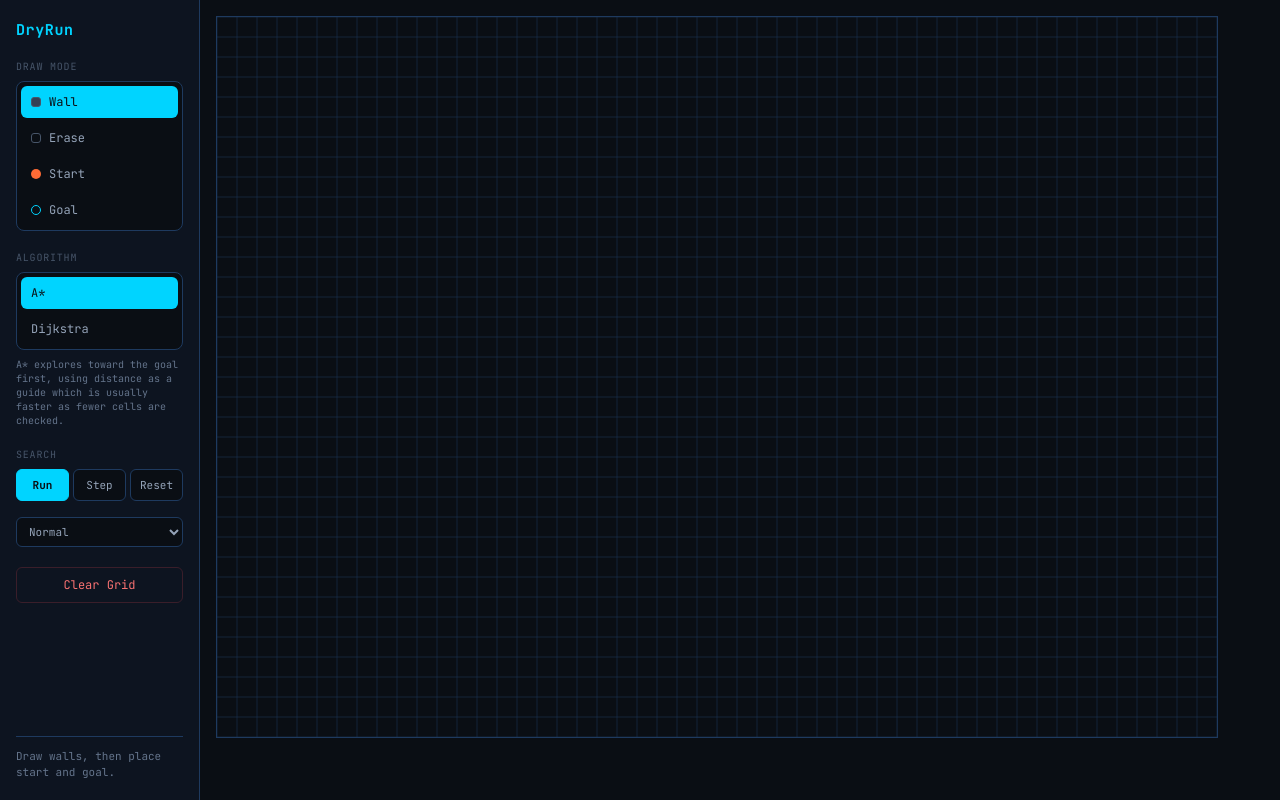
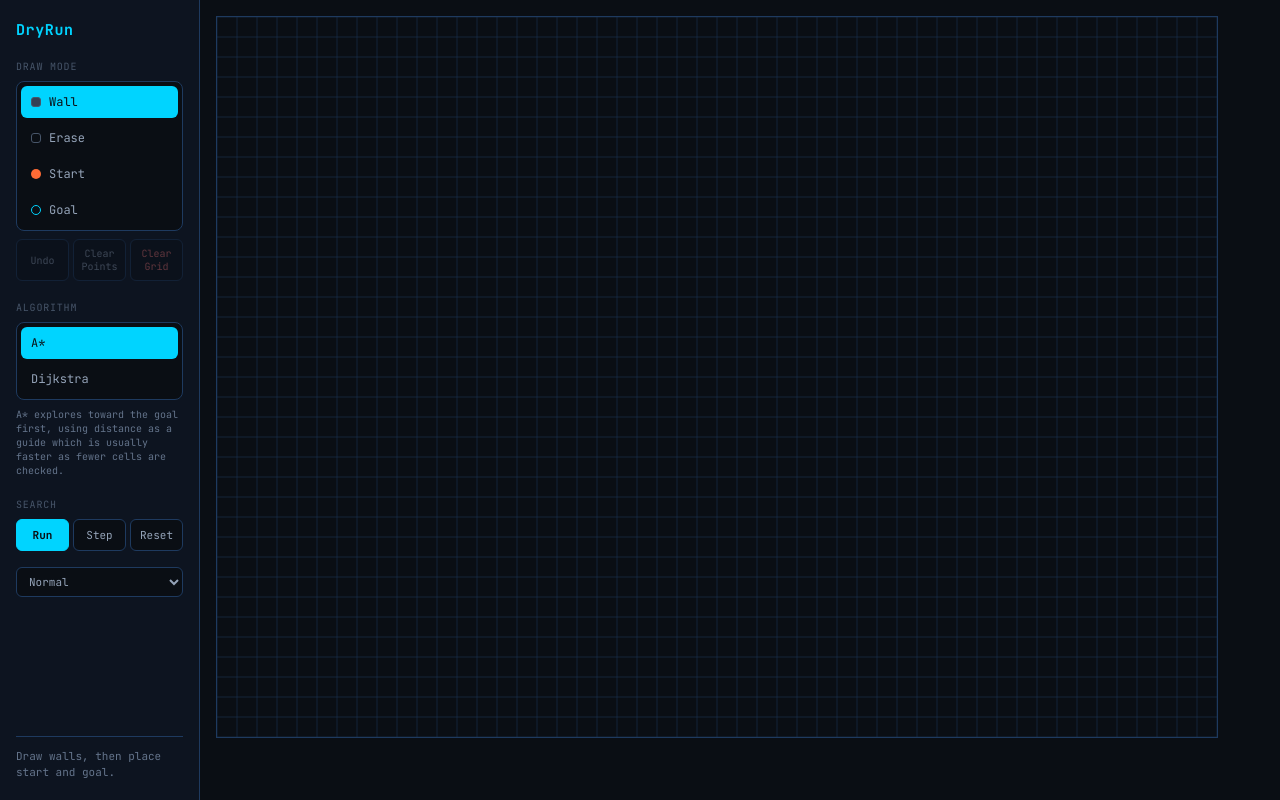
Before and after one commit to Ali-Khan04/DryRun, a React (Vite) app: page / in a window 1280 px wide. Built offline with nearby package versions, Linux system fonts and the light colour scheme.

Commit message:
feat(toolbar): add undo, clear-endpoints, and reorganize into Edit/Algorithm/Search sections

```diff
--- a/src/App.tsx
+++ b/src/App.tsx
@@ -1,4 +1,5 @@
 import { SimulationProvider } from "./context/SimulationContext";
+import { HistoryProvider } from "./history/HistoryContext";
 import { SimCanvas } from "./canvas/SimCanvas";
 import { Toolbar } from "./toolbar/Toolbar";
 import styles from "./App.module.css";
@@ -6,12 +7,14 @@ import styles from "./App.module.css";
 export default function App() {
   return (
     <SimulationProvider>
-      <div className={styles.app}>
-        <Toolbar />
-        <div className={styles.main}>
-          <SimCanvas />
+      <HistoryProvider>
+        <div className={styles.app}>
+          <Toolbar />
+          <div className={styles.main}>
+            <SimCanvas />
+          </div>
         </div>
-      </div>
+      </HistoryProvider>
     </SimulationProvider>
   );
 }
--- a/src/canvas/SimCanvas.tsx
+++ b/src/canvas/SimCanvas.tsx
@@ -1,5 +1,6 @@
 import { useRef, useEffect, useCallback } from "react";
 import { useSim } from "../context/SimulationContext";
+import { useHistory } from "../history/HistoryContext";
 import { renderGrid } from "./renderer";
 import styles from "./SimCanvas.module.css";
 
@@ -13,6 +14,7 @@ export function SimCanvas() {
   const wrapperRef = useRef<HTMLDivElement>(null);
   const isDrawing = useRef(false);
   const { config } = state;
+  const history = useHistory();
 
   useEffect(() => {
     const wrapper = wrapperRef.current;
@@ -73,6 +75,8 @@ export function SimCanvas() {
   );
 
   const handleMouseDown = (e: React.MouseEvent<HTMLCanvasElement>) => {
+    if (state.isRunning) return;
+    history.checkpoint();
     isDrawing.current = true;
     paintAt(e.clientX, e.clientY);
   };
@@ -87,6 +91,8 @@ export function SimCanvas() {
 
   const handleTouchStart = (e: React.TouchEvent<HTMLCanvasElement>) => {
     e.preventDefault();
+    if (state.isRunning) return;
+    history.checkpoint();
     isDrawing.current = true;
     const touch = e.touches[0];
     if (touch) paintAt(touch.clientX, touch.clientY);
--- a/src/context/reducer.ts
+++ b/src/context/reducer.ts
@@ -163,6 +163,31 @@ export function simReducer(state: SimState, action: SimAction): SimState {
         goal: goalInBounds ? state.goal : null,
       };
     }
+    case "RESTORE_SNAPSHOT": {
+      return {
+        ...state,
+        grid: action.snapshot.grid,
+        robot: action.snapshot.robot,
+        goal: action.snapshot.goal,
+      };
+    }
+
+    case "CLEAR_ENDPOINTS": {
+      const grid = state.grid.map((r) =>
+        r.map((c) =>
+          c.type === "start" || c.type === "goal"
+            ? { ...c, type: "empty" as const }
+            : c,
+        ),
+      );
+      return {
+        ...state,
+        grid,
+        robot: null,
+        goal: null,
+        statusMsg: "Start and goal cleared.",
+      };
+    }
 
     default:
       return state;
--- /dev/null
+++ b/src/history/HistoryContext.tsx
@@ -0,0 +1,67 @@
+import {
+  createContext,
+  useCallback,
+  useContext,
+  useRef,
+  useState,
+  type ReactNode,
+} from "react";
+import { useSim } from "../context/SimulationContext";
+import type { GridSnapshot, RobotState, GridPos, Cell } from "../types";
+
+const MAX_HISTORY = 20;
+
+interface HistoryCtx {
+  checkpoint: () => void;
+  undo: () => void;
+  canUndo: boolean;
+}
+
+const HistoryContext = createContext<HistoryCtx | null>(null);
+
+function cloneSnapshot(
+  grid: Cell[][],
+  robot: RobotState | null,
+  goal: GridPos | null,
+): GridSnapshot {
+  return {
+    grid: grid.map((row) => row.map((cell) => ({ ...cell }))),
+    robot: robot ? { pos: { ...robot.pos }, angleDeg: robot.angleDeg } : null,
+    goal: goal ? { ...goal } : null,
+  };
+}
+
+export function HistoryProvider({ children }: { children: ReactNode }) {
+  const { state, dispatch } = useSim();
+  // A ref, not state - pushing to it shouldn't trigger a re-render.
+  // canUndo (below) is the only piece the UI actually needs to react to.
+  const stackRef = useRef<GridSnapshot[]>([]);
+  const [canUndo, setCanUndo] = useState(false);
+
+  // Call this BEFORE a mutating action, so the stack holds "what it looked
+  // like before," and undo just restores the top of the stack.
+  const checkpoint = useCallback(() => {
+    stackRef.current.push(cloneSnapshot(state.grid, state.robot, state.goal));
+    if (stackRef.current.length > MAX_HISTORY) stackRef.current.shift();
+    setCanUndo(true);
+  }, [state.grid, state.robot, state.goal]);
+
+  const undo = useCallback(() => {
+    const snapshot = stackRef.current.pop();
+    if (!snapshot) return;
+    dispatch({ type: "RESTORE_SNAPSHOT", snapshot });
+    setCanUndo(stackRef.current.length > 0);
+  }, [dispatch]);
+
+  return (
+    <HistoryContext.Provider value={{ checkpoint, undo, canUndo }}>
+      {children}
+    </HistoryContext.Provider>
+  );
+}
+
+export function useHistory() {
+  const ctx = useContext(HistoryContext);
+  if (!ctx) throw new Error("useHistory must be used inside HistoryProvider");
+  return ctx;
+}
--- a/src/toolbar/Toolbar.module.css
+++ b/src/toolbar/Toolbar.module.css
@@ -99,25 +99,6 @@
   border-radius: 50%;
 }
 
-.clearBtn {
-  border: 1px solid #3a1e2a;
-  background: transparent;
-  color: #f87171;
-  font-family: inherit;
-  font-size: 12px;
-  padding: 9px 10px;
-  border-radius: 6px;
-  cursor: pointer;
-  transition:
-    background 0.12s ease,
-    border-color 0.12s ease;
-}
-
-.clearBtn:hover {
-  background: #2a1015;
-  border-color: #f87171;
-}
-
 .status {
   margin-top: auto;
   font-size: 11px;
@@ -187,3 +168,42 @@
   padding: 6px 8px;
   border-radius: 6px;
 }
+.editActions {
+  display: flex;
+  gap: 4px;
+}
+
+.editBtn {
+  flex: 1;
+  border: 1px solid #1e3a5f;
+  background: #0a0e14;
+  color: #94a3b8;
+  font-family: inherit;
+  font-size: 10px;
+  padding: 7px 4px;
+  border-radius: 6px;
+  cursor: pointer;
+  transition:
+    background 0.12s ease,
+    color 0.12s ease,
+    border-color 0.12s ease;
+}
+
+.editBtn:hover:not(:disabled) {
+  color: #e2e8f0;
+  border-color: #00d4ff;
+}
+
+.editBtn:disabled {
+  opacity: 0.35;
+  cursor: default;
+}
+
+.editBtnDanger {
+  color: #f87171;
+}
+
+.editBtnDanger:hover:not(:disabled) {
+  border-color: #f87171;
+  background: #2a1015;
+}
--- a/src/toolbar/Toolbar.tsx
+++ b/src/toolbar/Toolbar.tsx
@@ -1,4 +1,6 @@
+import { useEffect } from "react";
 import { useSim } from "../context/SimulationContext";
+import { useHistory } from "../history/HistoryContext";
 import {
   useSearchRunner,
   type SearchSpeed,
@@ -20,14 +22,43 @@ const ALGORITHMS: { value: Algorithm; label: string }[] = [
 
 export function Toolbar() {
   const { state, dispatch } = useSim();
+  const history = useHistory();
   const runner = useSearchRunner();
+  const isGridEmpty =
+    !state.robot &&
+    !state.goal &&
+    state.grid.every((row) =>
+      row.every(
+        (cell) => cell.type === "empty" && !cell.explored && !cell.inPath,
+      ),
+    );
+
+  // Ctrl/Cmd+Z undo - global, so it works whether focus is on the canvas or not
+  useEffect(() => {
+    const onKeyDown = (e: KeyboardEvent) => {
+      if ((e.ctrlKey || e.metaKey) && e.key.toLowerCase() === "z") {
+        if (state.isRunning) return;
+        e.preventDefault();
+        history.undo();
+      }
+    };
+    window.addEventListener("keydown", onKeyDown);
+    return () => window.removeEventListener("keydown", onKeyDown);
+  }, [history, state.isRunning]);
 
   const handleAlgorithmChange = (algorithm: Algorithm) => {
     runner.reset();
     dispatch({ type: "SET_ALGORITHM", algorithm });
   };
 
-  const handleClear = () => {
+  const handleClearEndpoints = () => {
+    history.checkpoint();
+    runner.reset();
+    dispatch({ type: "CLEAR_ENDPOINTS" });
+  };
+
+  const handleClearGrid = () => {
+    history.checkpoint();
     runner.reset();
     dispatch({ type: "CLEAR_GRID" });
   };
@@ -54,6 +85,34 @@ export function Toolbar() {
               {label}
             </button>
           ))}
+        </div>
+
+        <div className={styles.editActions}>
+          <button
+            type="button"
+            className={styles.editBtn}
+            disabled={state.isRunning || !history.canUndo}
+            onClick={history.undo}
+            title="Undo (Ctrl+Z)"
+          >
+            Undo
+          </button>
+          <button
+            type="button"
+            className={styles.editBtn}
+            disabled={state.isRunning || (!state.robot && !state.goal)}
+            onClick={handleClearEndpoints}
+          >
+            Clear Points
+          </button>
+          <button
+            type="button"
+            className={`${styles.editBtn} ${styles.editBtnDanger}`}
+            disabled={state.isRunning || isGridEmpty}
+            onClick={handleClearGrid}
+          >
+            Clear Grid
+          </button>
         </div>
       </div>
 
@@ -131,15 +190,6 @@ export function Toolbar() {
         </select>
       </div>
 
-      <button
-        type="button"
-        className={styles.clearBtn}
-        disabled={state.isRunning}
-        onClick={handleClear}
-      >
-        Clear Grid
-      </button>
-
       <div className={styles.status}>{state.statusMsg}</div>
     </div>
   );
```
Also changed, not shown: src/types/index.ts (+8 -1 lines).
